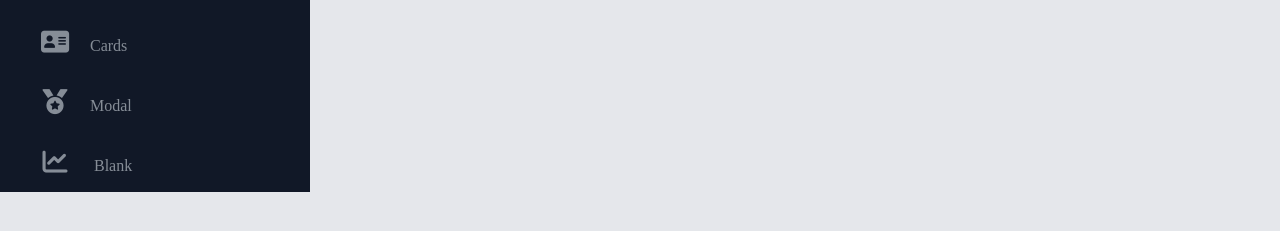
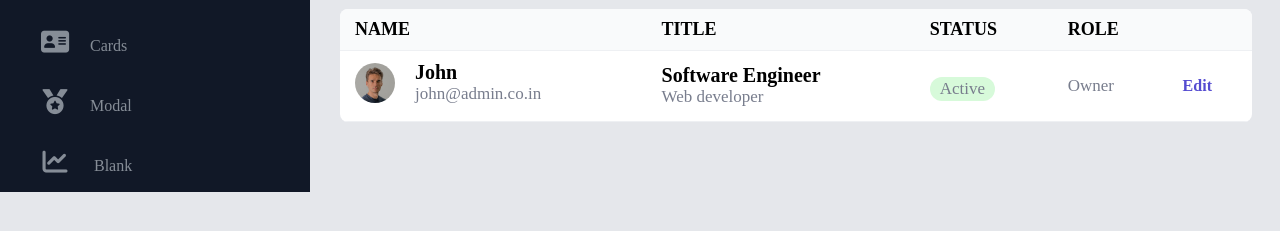
Before and after one commit to ks-vijai/Admin-Dashboard, a plain HTML site: page index.html in a window 1280 px wide. Shown: the part 365-596 px from the top of the page. Drawn offline with Linux system fonts and the light colour scheme.

Commit message:
feat: html & css: add employee detail
Signed-off-by: ks-vijai <vijaiks.19cse@kongu.edu>

```diff
--- a/index.html
+++ b/index.html
@@ -98,6 +98,47 @@
           </div>
         </div>
       </div>
+      <div class="employee-data">
+        <table class="employee-table">
+          <thead>
+            <tr class="employee-table-row">
+              <td class="table-heading">Name</td>
+              <td class="table-heading">Title</td>
+              <td class="table-heading">Status</td>
+              <td class="table-heading">Role</td>
+              <td class="table-heading"></td>
+            </tr>
+          </thead>
+          <tbody>
+            <tr class="employee-table-row">
+              <td class="people">
+                <img
+                  src="./assets/profile-image.jpg"
+                  alt="Profle"
+                  class="profile-image"
+                />
+                <div class="employee-profile">
+                  <div class="employee-name">John</div>
+                  <div class="employee-email">john@admin.co.in</div>
+                </div>
+              </td>
+              <td class="people-designation">
+                <div class="employee-name">Software Engineer</div>
+                <div class="employee-email">Web developer</div>
+              </td>
+              <td class="employee-status">
+                <div class="employee-email">Active</div>
+              </td>
+              <td class="role-status">
+                <div class="employee-email">Owner</div>
+              </td>
+              <td class="edit-details">
+                <a href="#" class="edit-data">Edit</a>
+              </td>
+            </tr>
+          </tbody>
+        </table>
+      </div>
     </section>
   </body>
 </html>
--- a/styles/dashboard.css
+++ b/styles/dashboard.css
@@ -1,2 +1,3 @@
 @import "search-bar.css";
 @import "user-details.css";
+@import "employee-details.css";
--- /dev/null
+++ b/styles/employee-details.css
@@ -0,0 +1,74 @@
+.employee-table {
+  border-collapse: collapse;
+  width: 100%;
+}
+
+.employee-table-row {
+  border-bottom: 1px solid #eef0f3;
+}
+
+.table-heading {
+  background: #f9fafb;
+  font-size: 18px;
+  font-weight: 800;
+  padding: 15px;
+  text-align: start;
+  text-transform: uppercase;
+}
+
+.employee-table-row,
+.table-heading,
+.employee-table-row,
+.people,
+.people-designation,
+.employee-status,
+.role-status,
+.role-status,
+.edit-details {
+  padding: 10px 15px;
+}
+
+.employee-data {
+  background-color: white;
+  border-radius: 8px;
+  margin: 30px 0 30px 30px;
+  overflow: auto;
+  width: 94%;
+}
+
+.employee-name {
+  font-size: 20px;
+  font-weight: 600;
+}
+
+.employee-email {
+  color: #787d8d;
+  font-size: 17px;
+  font-weight: 400;
+}
+
+.people {
+  align-items: center;
+  display: flex;
+  justify-content: flex-start;
+}
+
+.employee-profile {
+  margin-left: 20px;
+}
+
+.employee-status {
+  background: #d7fada;
+  border-radius: 40px;
+  color: #2b2b2b;
+  display: inline-block;
+  margin: 0 0 20px 15px;
+  padding: 2px 10px;
+}
+
+.edit-data {
+  color: #554cd1;
+  font-size: 16px;
+  font-weight: 600;
+  text-decoration: none;
+}
```
